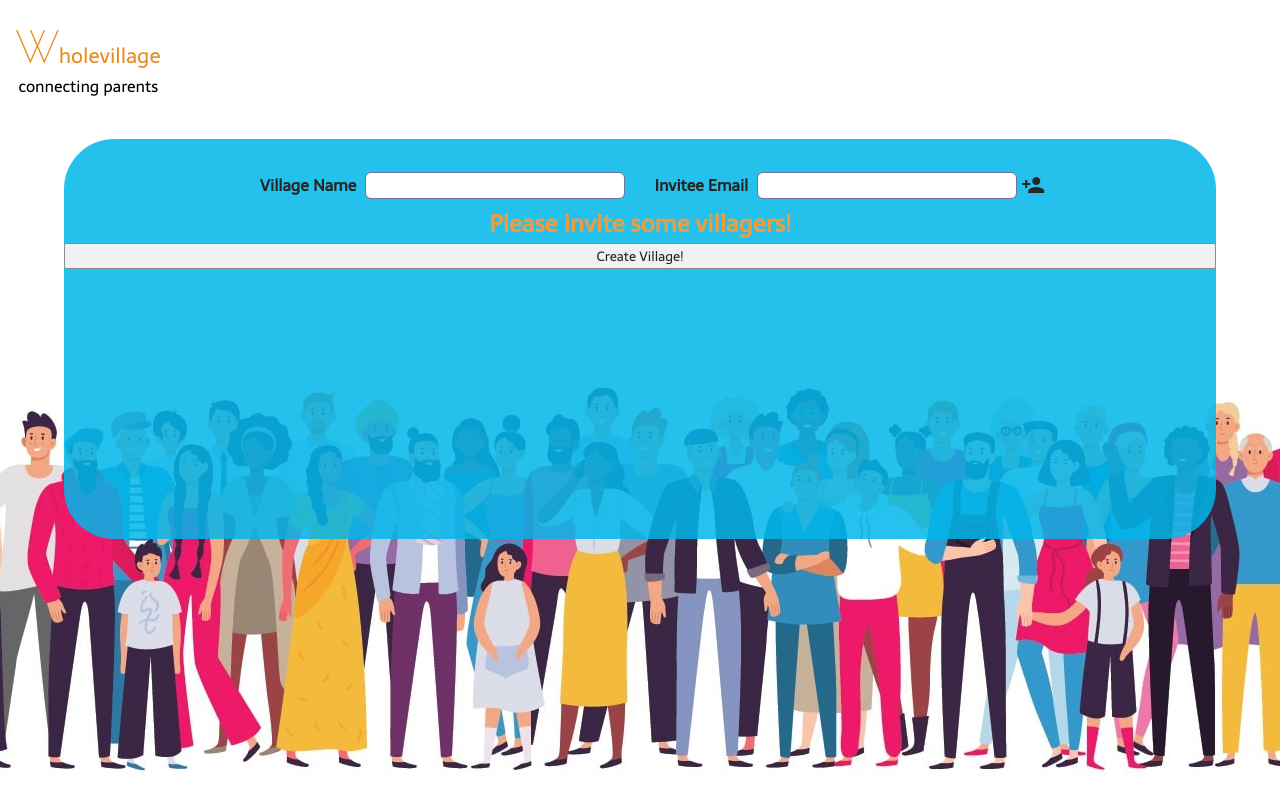
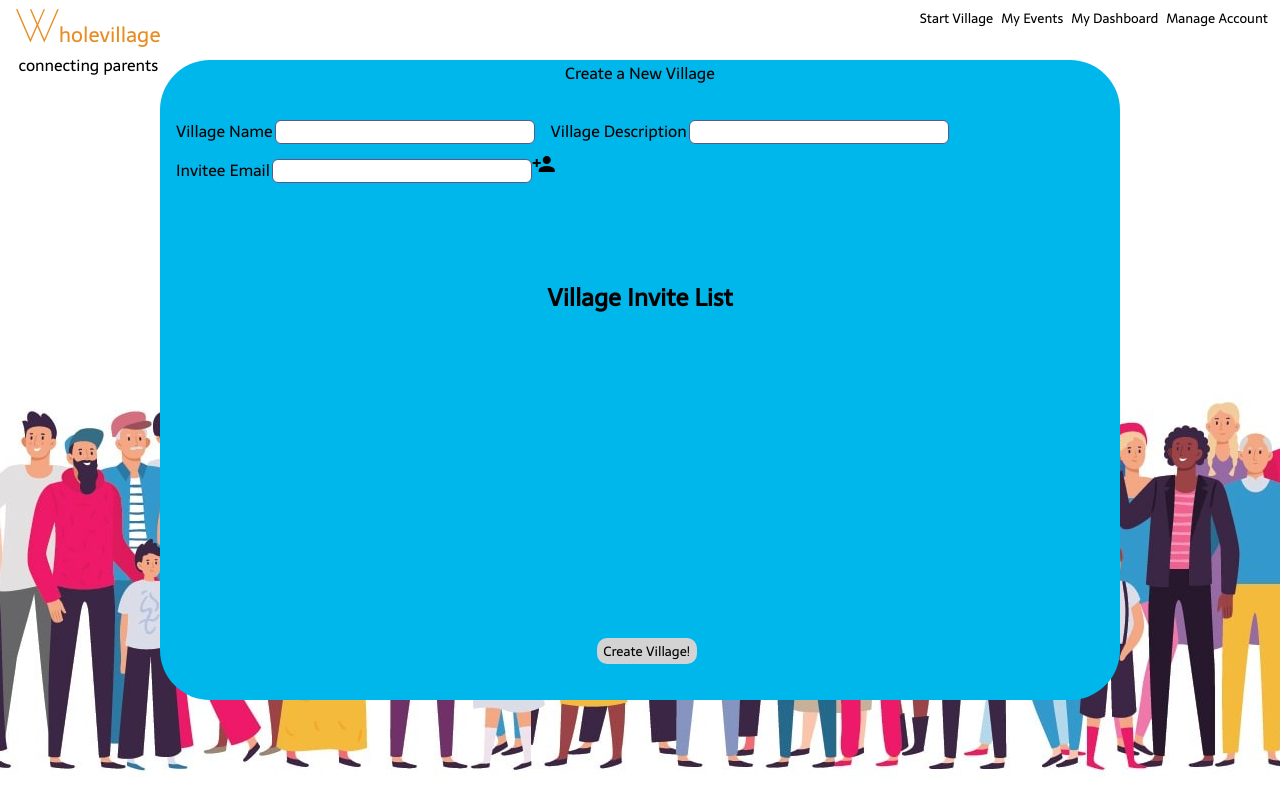
Before and after one commit to Whole-Village/front_end, a React (Create React App) app: page /create-a-village in a window 1280 px wide. Built offline with nearby package versions, Linux system fonts and the light colour scheme.

Commit message:
Change new village form to modal & add navigation to header

```diff
--- a/src/App/App.css
+++ b/src/App/App.css
@@ -1,7 +1,6 @@
 .App {
   display: flex;
   flex-direction: column;
-  padding-top: 21px;
   align-items: center;
   text-align: center;
   background-image:url("../assets/diverse-village.jpg");
--- a/src/App/App.js
+++ b/src/App/App.js
@@ -8,6 +8,7 @@ import VillageHome from '../VillageHome/VillageHome';
 import './App.css';
 function App() {
   const [newVillage, setNewVillage] = useState({village_name: '', village_invitees: []});
+  const [villageFormOpen, setVillageFormOpen] = useState(false);
 
   const handleVillageChange = (e) => {
     setNewVillage((prevProps) => ({
@@ -21,7 +22,7 @@ function App() {
 
   return (
     <div className="App">
-      <Header />
+      <Header setVillageFormOpen={setVillageFormOpen}/>
       <Switch>
         <Route exact path="/">
           <Redirect to="/home" />
@@ -35,7 +36,13 @@ function App() {
         }/>
         <Route
           exact path="/dashboard" render={() =>
-            <Dashboard />
+            <Dashboard
+              handleVillageChange={handleVillageChange}
+              newVillage={newVillage}
+              addVillageMembers={addVillageMembers}
+              villageFormOpen={villageFormOpen}
+              setVillageFormOpen= {setVillageFormOpen}
+            />
         }/>
         <Route exact path="/villages/:id" render={({ match }) => {
 					let villageId = match.params.id;
--- a/src/Dashboard/Dashboard.js
+++ b/src/Dashboard/Dashboard.js
@@ -2,11 +2,11 @@ import React from 'react';
 import './Dashboard.css';
 import VillageContainer from '../VillageContainer/VillageContainer';
 import { useQuery, useMutation } from "@apollo/client";
+import NewVillageForm from '../NewVillageForm/NewVillageForm.js'
 import { updateUser } from '../graphQL/mutations/UpdateUser';
 import { villagesQuery } from '../graphQL/queries/GetVillage';
-import Nav from '../Nav/Nav';
 
-const Dashboard = () => {
+const Dashboard = ({ handleVillageChange, newVillage, addVillageMembers, villageFormOpen, setVillageFormOpen }) => {
 // const { data, loading } = useQuery(villagesQuery, {
 //   variables: {
 //     id: "3"
@@ -19,16 +19,21 @@ const [mutateUser, { data, loading }] =  useMutation(updateUser)
 //look into error and refetch
   return (
     <div className="dashboard">
-      <h1>Dashboard</h1>
-      <Nav />
+      <h1>My Villages</h1>
       <VillageContainer />
+      {villageFormOpen && <NewVillageForm
+      handleVillageChange={handleVillageChange}
+      newVillage={newVillage}
+      addVillageMembers={addVillageMembers}
+      setVillageFormOpen= {setVillageFormOpen}
+      />}
       <button onClick={() => mutateUser({
         variables: {
           email: 'donna@gmail.com',
-          address: '3333 Trial Pl.',
-          name: 'Gina'
+          address: '222 Trial Pl.',
+          name: 'Todd'
         }
-      })}> YOYOYOYOYOY
+      })}> GraphQL Mutation Trial
       </button>
     </div>
   )
--- a/src/Header/Header.css
+++ b/src/Header/Header.css
@@ -1,7 +1,14 @@
 header {
   display: flex;
+  flex-direction: row;
+  width: 100%;
+  margin-top: 0;
+}
+
+.logo {
+  display: flex;
   flex-direction: column;
-  align-self: flex-start;
+  justify-content: flex-start;
   margin-left: 1em;
   font-size: 1em;
 }
@@ -24,3 +31,24 @@ header {
 .app-mission {
   font-weight: 400;
 }
+
+.navigation-bar {
+  display: flex;
+  justify-content: flex-end;
+  align-self: center;
+  flex: 5;
+  height: 4.5em;
+  margin-right: 0.5em;
+}
+
+
+.start-village-btn, .my-events-btn, .my-account-btn, .my-dashboard-btn {
+  background: none;
+  border: none;
+  cursor: pointer;
+  margin: .3em;
+}
+
+/* .start-village-btn, .my-events-btn, .my-account-btn: cursor {
+  text-decoration: underline;
+} */
--- a/src/Header/Header.js
+++ b/src/Header/Header.js
@@ -1,12 +1,22 @@
 import React from 'react';
 import './Header.css';
 
-const Header = () => {
+const Header = ({ setVillageFormOpen }) => {
 
 return(
     <header className='wholevillage-logo'>
-      <p className='app-title'><span className="first-letter">W</span>holevillage</p>
-      <p className='app-mission'>connecting parents</p>
+      <div className='logo'>
+        <p className='app-title'><span className="first-letter">W</span>holevillage</p>
+        <p className='app-mission'>connecting parents</p>
+      </div>
+      <div className='navigation-bar'>
+        <div className='start-village'>
+          <button className='start-village-btn' onClick={() => setVillageFormOpen(true)}>Start Village</button>
+          <button className='my-events-btn'>My Events</button>
+          <button className='my-dashboard-btn'>My Dashboard</button>
+          <button className='my-account-btn'>Manage Account</button>
+        </div>
+      </div>
     </header>
   )
 }
--- a/src/MembersAdded/MembersAdded.css
+++ b/src/MembersAdded/MembersAdded.css
@@ -2,5 +2,18 @@
   display: flex;
   justify-content: center;
   align-items: center;
-  height: 2em;
+  height: 2.15em;
+  width: 20em;
+  /* border: 2px solid blue; */
 }
+.added-villager-container {
+  display: flex;
+  flex-direction: row;
+  /* border: 2px solid red; */
+}
+.added-villagers {
+  display: flex;
+  flex-wrap: wrap;
+  max-height: 28em;
+  /* border: 2px solid black; */
+}
--- a/src/MembersAdded/MembersAdded.js
+++ b/src/MembersAdded/MembersAdded.js
@@ -13,21 +13,23 @@ const MembersAdded = ({ villageMembers, setVillageMembers }) => {
   const villageInvitee = villageMembers.map(member => {
     return(
       <div className='village-member-card' key={Math.random()}>
-        <p className='village-member-email'>{member.email}</p>
-        <button className='remove-member-btn' onClick={() => removeVillageMember(member.email)}>
-          <span className="material-icons">
-            person_remove_alt_1
-          </span>
-        </button>
+        <div className="added-villager-container">
+          <div className='village-member-email'>{member.email}</div>
+          <button className='remove-member-btn' onClick={() => removeVillageMember(member.email)}>
+            <span className='material-icons'>
+              person_remove_alt_1
+            </span>
+          </button>
+        </div>
       </div>
     )
   })
 
   return(
-    <section className='added-villagers'>
-      {villageMembers.length > 0 ? <h2>Village Invite List</h2> : <h2>Please invite some villagers!</h2>}
+    <div className='added-villagers'>
       {villageInvitee}
-    </section>
+    </div>
+
   )
 }
 
--- a/src/NewVillageForm/NewVillageForm.css
+++ b/src/NewVillageForm/NewVillageForm.css
@@ -1,25 +1,41 @@
-.new-village-form {
+.new-village-form-modal {
   display: flex;
   flex-direction: column;
+  flex-wrap: wrap;
   background-color: #00b7eb;
-  margin-top:  40px;
-  width: 90%;
-  height: 25em;
+  margin-top:  60px;
+  width: 60em;
+  height: 40em;
   border-radius: 50px;
-  opacity: 0.85;
+  position: absolute;
+  z-index: 2;
+  /* border: solid 2px purple; */
 }
 
 .village-data-input {
   display: flex;
-  justify-content: center;
-  align-items: center;
+  align-content: flex-start;
+  height: 10em;
+  flex-wrap: wrap;
   margin-top: 2em;
   color: black;
+  /* border: solid 2px green; */
+}
+
+.village-input {
+  /* border: solid 2px orange; */
+  height: 3em;
+}
+
+.invitees {
+  max-height: 27em;
 }
 
 .roster {
   display: flex;
-  flex-direction: column;
+  flex-wrap: wrap;
+  height: 20em;
+  /* border: 2px solid black; */
 }
 
 .add-member-btn, .remove-member-btn {
@@ -28,22 +44,27 @@
   border: none;
 }
 
-label, input {
+.village-data-label, .create-village-btn  {
   height: 2em;
+  margin-left: 1em;
 }
 
-label {
-  font-weight: bold;
-  margin-left: 25px;
-}
-
-input {
+.village-data {
   width: 260px;
-  margin: 0px 4px 10px 9px;
+  margin-left: 2px;
   border: 1px solid #575a89;
   border-radius: 6px;
 }
 
-.material-icons {
+.material-icons, .village-headers {
   font-size: 24px;
+  color: black;
 }
+
+.create-village-btn {
+  width: 100px;
+  background-color: #d3d3d3;
+  border-radius: 10px;
+  border: none;
+  align-self: center;
+}
--- a/src/NewVillageForm/NewVillageForm.js
+++ b/src/NewVillageForm/NewVillageForm.js
@@ -3,7 +3,7 @@ import MembersAdded from '../MembersAdded/MembersAdded';
 import './NewVillageForm.css';
 
 
-const NewVillageForm = ({ handleVillageChange, newVillage, addVillageMembers}) => {
+const NewVillageForm = ({ handleVillageChange, newVillage, addVillageMembers, setVillageFormOpen}) => {
   const [villageMember, addVillageMember] = useState({email: ''})
   const [villageMembers, setVillageMembers] = useState([])
 
@@ -20,37 +20,49 @@ const NewVillageForm = ({ handleVillageChange, newVillage, addVillageMembers}) =
   }
 
   return(
-    <div className='new-village-form'>
+    <div className='new-village-form-modal'>
+      Create a New Village
       <form className='village-data-input'>
-        <label>Village Name
-          <input
+        <label className='village-data-label'>Village Name
+          <input className='village-data'
             type='text'
             name='village_name'
             value={newVillage.village_name}
             onChange={handleVillageChange}
           />
         </label>
-        <label>Invitee Email
-          <input
+        <label className='village-data-label'>Village Description
+          <input className='village-data'
+            type='text'
+            name='village_description'
+            value={newVillage.village_description}
+            onChange={handleVillageChange}
+          />
+        </label>
+        <label className='village-data-label'>Invitee Email
+          <input className='village-data'
             type='text'
             name='email'
             value={villageMember.email}
             onChange={e => handleVillageMemberChange(e)}
           />
-        </label>
           <button className='add-member-btn' onClick={handleAddedVillageMember}>
             <span className="material-icons">
               person_add
             </span>
           </button>
+        </label>
       </form>
-      <section className='roster'>
+      <div className='invitees'>
+        <h2 className='village-headers'>Village Invite List</h2>
+        <div className='roster'>
           <MembersAdded
           villageMembers={villageMembers}
           setVillageMembers={setVillageMembers}
           />
-      </section>
-      <button>Create Village!</button>
+        </div>
+        <button className='create-village-btn' onClick={() =>setVillageFormOpen(false)}>Create Village!</button>
+      </div>
     </div>
   )
 }
--- a/src/VillageContainer/VillageContainer.css
+++ b/src/VillageContainer/VillageContainer.css
@@ -6,4 +6,5 @@
   justify-content: space-around;
   align-items: space-around;
   top: 100px;
+  z-index: 1;
 }
```
Lines whose indentation alone changed are shown as unchanged.
